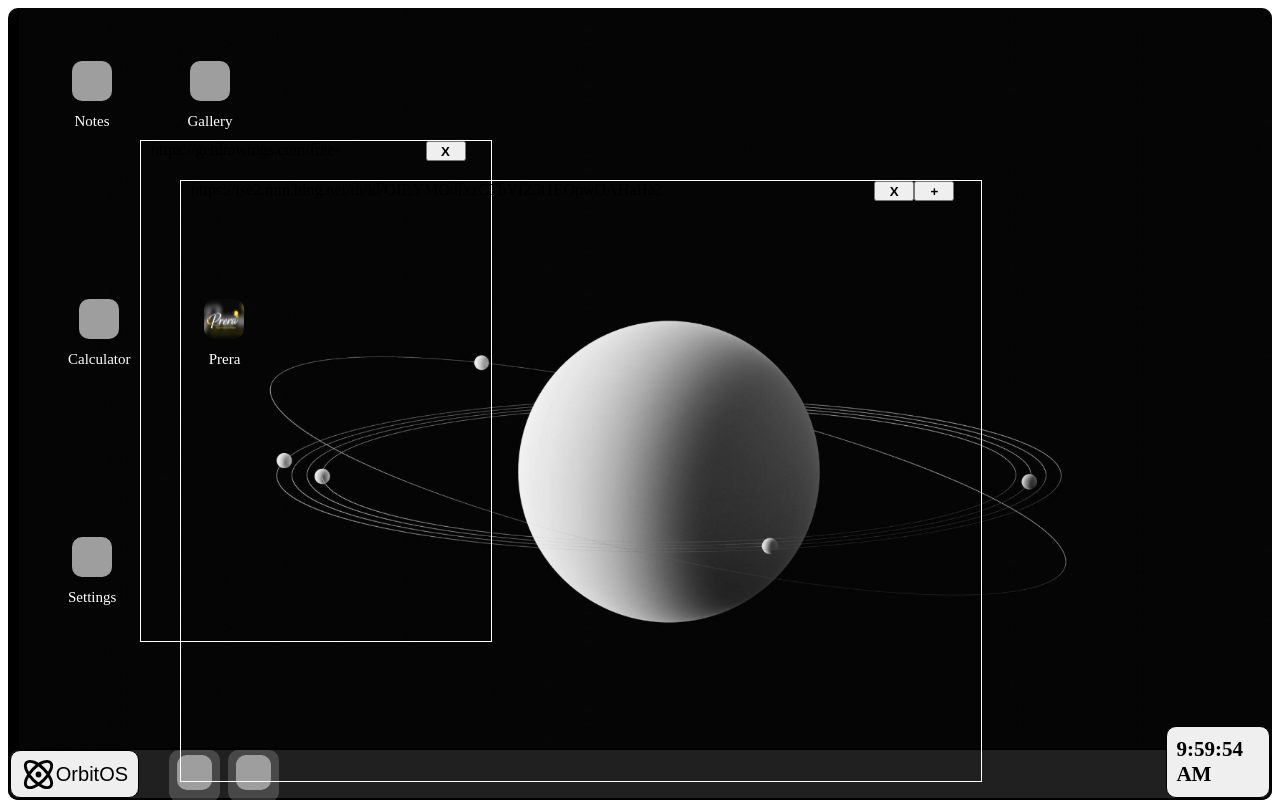
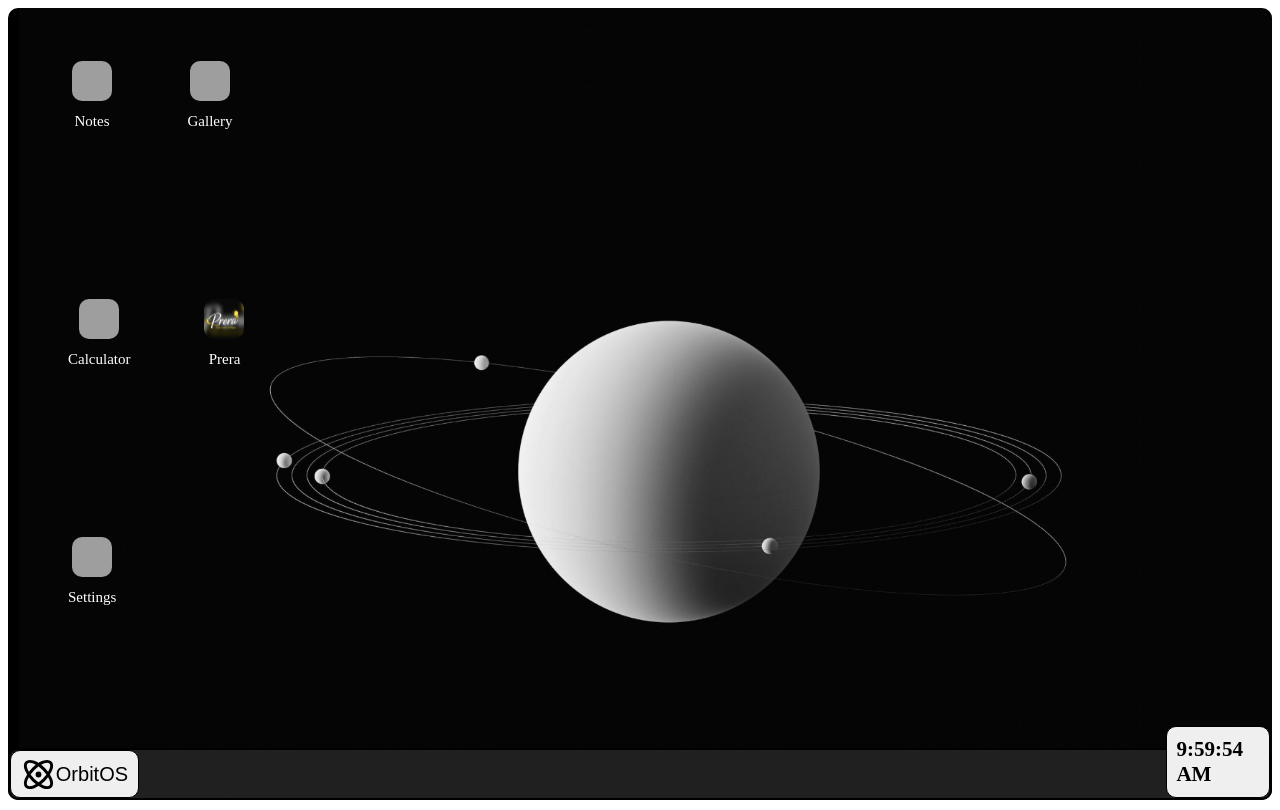
Before and after one commit to Anindya2007/orbit-os, a React (Vite) app: page / in a window 1280 px wide. Built offline with nearby package versions, Linux system fonts and the light colour scheme; grey boxes are pictures that could not be loaded.

Commit message:
Updated the app opening feature

```diff
--- a/package.json
+++ b/package.json
@@ -12,7 +12,9 @@
   "dependencies": {
     "lucide-react": "^1.17.0",
     "react": "^19.2.6",
-    "react-dom": "^19.2.6"
+    "react-dom": "^19.2.6",
+    "react-icons": "^5.6.0",
+    "react-router-dom": "^7.17.0"
   },
   "devDependencies": {
     "@eslint/js": "^10.0.1",
--- a/src/App.jsx
+++ b/src/App.jsx
@@ -2,7 +2,8 @@ import './App.css';
 import {useState} from 'react';
 import Desktop from './components/Desktop/Desktop.jsx';
 import Taskbar from './components/Taskbar/Taskbar.jsx'
-import { Image } from "lucide-react";
+import Gallery from './Apps/Gallery/Gallery/src/App.jsx';
+import Prera from './Apps/Prera/prera-website/src/Prera.jsx.jsx';
 
 export default function OS(){
   // Below is the data for a single app in taskbar.
@@ -28,6 +29,7 @@ export default function OS(){
     },
 
     zIndex: 0,
+
   },
 
   {
@@ -51,6 +53,7 @@ export default function OS(){
     },
 
     zIndex: 0,
+    content:<Gallery/>
   },
 
   {
@@ -58,7 +61,7 @@ export default function OS(){
     name: "Calculator",
     icon: "https://getdrawings.com/free-icon/windows-calculator-icon-64.png",
 
-    isOpen: true,
+    isOpen: false,
     isMinimized: false,
     isMaximized: false,
     isFocused: false,
@@ -97,6 +100,7 @@ export default function OS(){
     },
 
     zIndex: 0,
+    content:<Prera/>
   },
 
   {
@@ -104,7 +108,7 @@ export default function OS(){
     name: "Settings",
     icon:'https://tse2.mm.bing.net/th/id/OIP.YMOdfxzCTbVfZ3t1EOpwOAHaHa?rs=1&pid=ImgDetMain&o=7&rm=3',
 
-    isOpen: true,
+    isOpen: false,
     isMinimized: false,
     isMaximized: false,
     isFocused: false,
--- a/src/components/Desktop/appwindow.jsx
+++ b/src/components/Desktop/appwindow.jsx
@@ -3,11 +3,9 @@ import '../../CSS/appwindow.css'
 export default function Opened({obj}){
 
     return (<div style={{display:obj.isMinimized?'none':'block' ,
-    height:!obj.isMaximized?`${obj.dimensions.height}px`:'94vh',
-    width:!obj.isMaximized?`${obj.dimensions.width}px`:'100%',
-    position:'absolute',top:`${obj.position.y}px`,left:`${obj.position.x}px`,border:'1px solid white'}}>
+    height:'94vh',width:'100%',border:'1px solid white',position:'absolute',zIndex:obj.zIndex}}>
 
-        <div style={{height:'20px',width:!obj.isMaximized?`${obj.dimensions.width}px`:'100%',
+        <div style={{height:'20px',width:'100%',
         display:'flex',flexDirection:'row-reverse',justifyContent:'space-between',overflow:'hidden'}}>
 
             <div>
@@ -22,9 +20,9 @@ export default function Opened({obj}){
             </div>
         </div>
 
-        <div style={{height:!obj.isMaximized?`${obj.dimensions.height-20}px`:'calc(94vh - 20px)',
-        width:!obj.isMaximized?`${obj.dimensions.width}px`:'100%',overflow:'hidden'}}>
-
+        <div style={{height:'calc(94vh - 20px)',
+        width:'100%',overflow:'hidden'}}>
+            {obj.content}
         </div>
 
     </div>)
```
Also changed, not shown: 1 other file (tests, documents, lock files or other folders).
